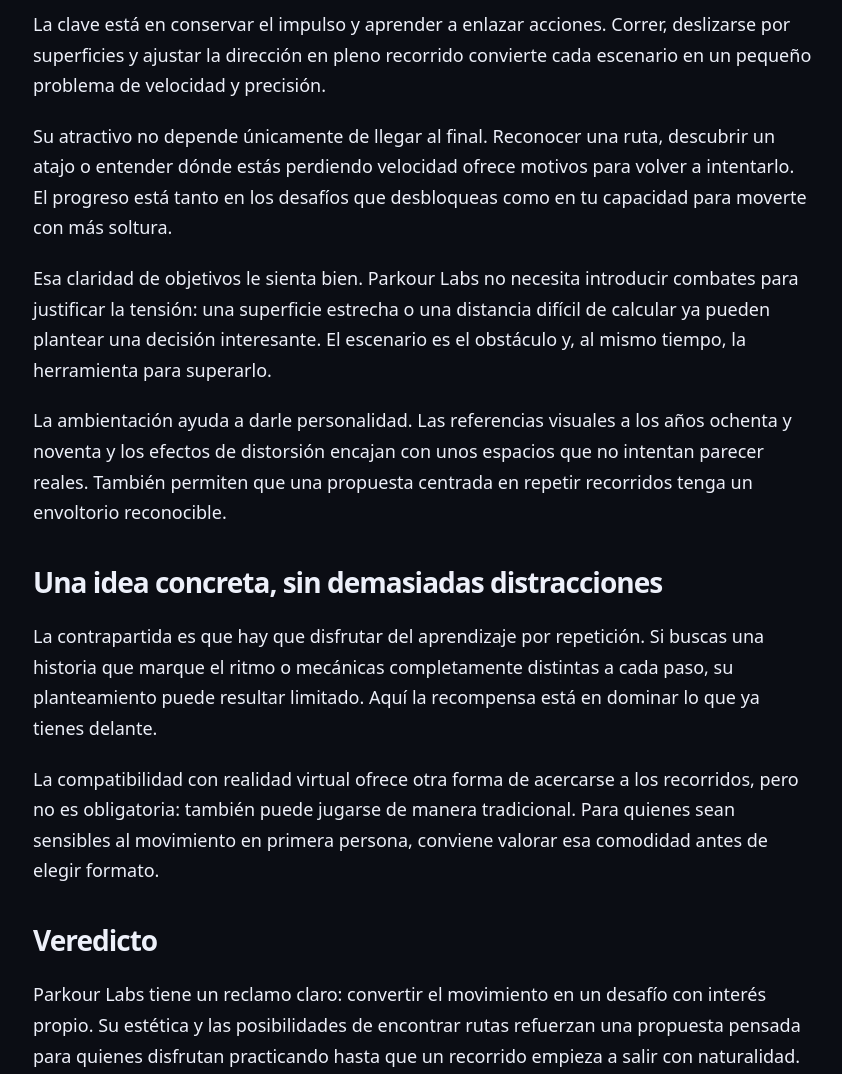
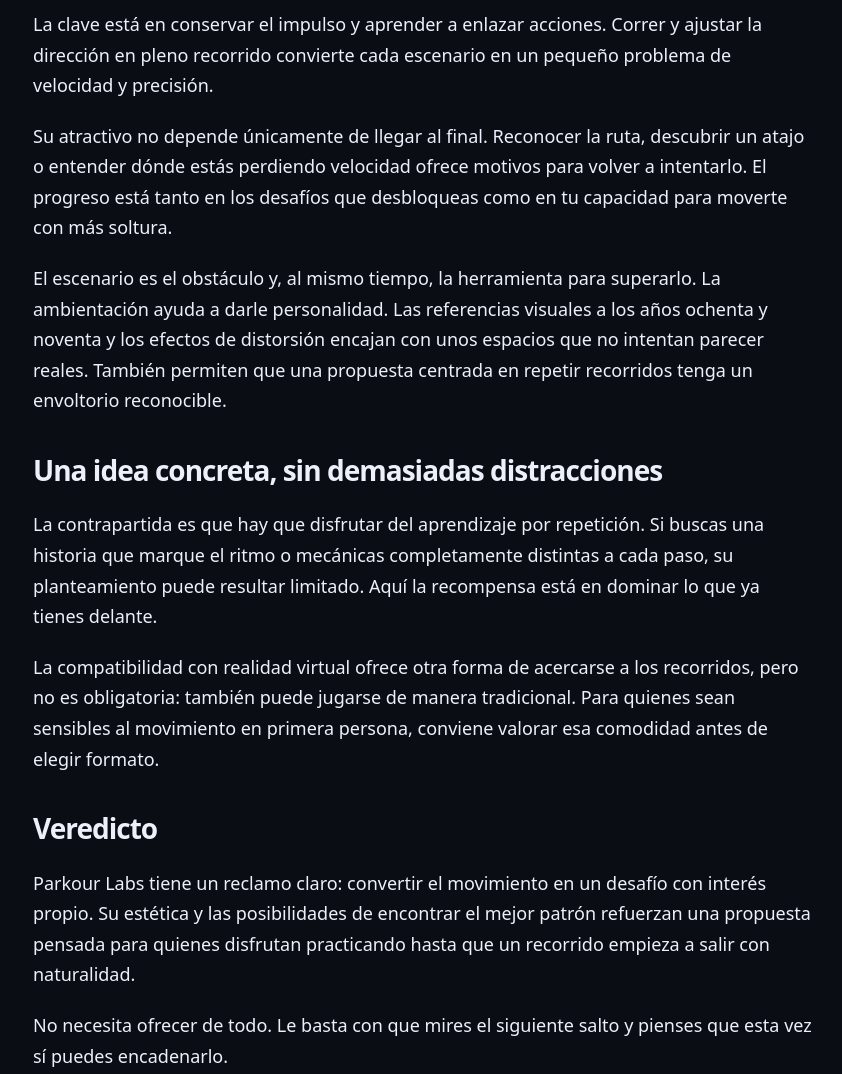
Before and after one commit to WaPeR/NexoX-lab, an Astro site: page /reviews/parkour-labs-un-salto-mas-entre-neones-y-plataformas-imposibles in a window 1280 px wide. Shown: the part 1880-2954 px from the top of the page, without its empty margins (217-1059 px from the left). Built offline with nearby package versions, Linux system fonts and the light colour scheme; Astro itself is replaced by a stand-in of ours.

Commit message:
Update Review “parkour-labs-un-salto-mas-entre-neones-y-plataformas-imposibles”

```diff
--- a/src/content/reviews/parkour-labs-un-salto-mas-entre-neones-y-plataformas-imposibles.md
+++ b/src/content/reviews/parkour-labs-un-salto-mas-entre-neones-y-plataformas-imposibles.md
@@ -31,13 +31,11 @@ El proyecto de SoyKhaler combina plataformas en primera persona con recorridos d
 
 ## Encontrar el ritmo del recorrido
 
-La clave está en conservar el impulso y aprender a enlazar acciones. Correr, deslizarse por superficies y ajustar la dirección en pleno recorrido convierte cada escenario en un pequeño problema de velocidad y precisión.
+La clave está en conservar el impulso y aprender a enlazar acciones. Correr y ajustar la dirección en pleno recorrido convierte cada escenario en un pequeño problema de velocidad y precisión.
 
-Su atractivo no depende únicamente de llegar al final. Reconocer una ruta, descubrir un atajo o entender dónde estás perdiendo velocidad ofrece motivos para volver a intentarlo. El progreso está tanto en los desafíos que desbloqueas como en tu capacidad para moverte con más soltura.
+Su atractivo no depende únicamente de llegar al final. Reconocer la ruta, descubrir un atajo o entender dónde estás perdiendo velocidad ofrece motivos para volver a intentarlo. El progreso está tanto en los desafíos que desbloqueas como en tu capacidad para moverte con más soltura.
 
-Esa claridad de objetivos le sienta bien. Parkour Labs no necesita introducir combates para justificar la tensión: una superficie estrecha o una distancia difícil de calcular ya pueden plantear una decisión interesante. El escenario es el obstáculo y, al mismo tiempo, la herramienta para superarlo.
-
-La ambientación ayuda a darle personalidad. Las referencias visuales a los años ochenta y noventa y los efectos de distorsión encajan con unos espacios que no intentan parecer reales. También permiten que una propuesta centrada en repetir recorridos tenga un envoltorio reconocible.
+El escenario es el obstáculo y, al mismo tiempo, la herramienta para superarlo. La ambientación ayuda a darle personalidad. Las referencias visuales a los años ochenta y noventa y los efectos de distorsión encajan con unos espacios que no intentan parecer reales. También permiten que una propuesta centrada en repetir recorridos tenga un envoltorio reconocible.
 
 ## Una idea concreta, sin demasiadas distracciones
 
@@ -47,6 +45,6 @@ La compatibilidad con realidad virtual ofrece otra forma de acercarse a los reco
 
 ## Veredicto
 
-Parkour Labs tiene un reclamo claro: convertir el movimiento en un desafío con interés propio. Su estética y las posibilidades de encontrar rutas refuerzan una propuesta pensada para quienes disfrutan practicando hasta que un recorrido empieza a salir con naturalidad.
+Parkour Labs tiene un reclamo claro: convertir el movimiento en un desafío con interés propio. Su estética y las posibilidades de encontrar el mejor patrón refuerzan una propuesta pensada para quienes disfrutan practicando hasta que un recorrido empieza a salir con naturalidad.
 
 No necesita ofrecer de todo. Le basta con que mires el siguiente salto y pienses que esta vez sí puedes encadenarlo.
```
